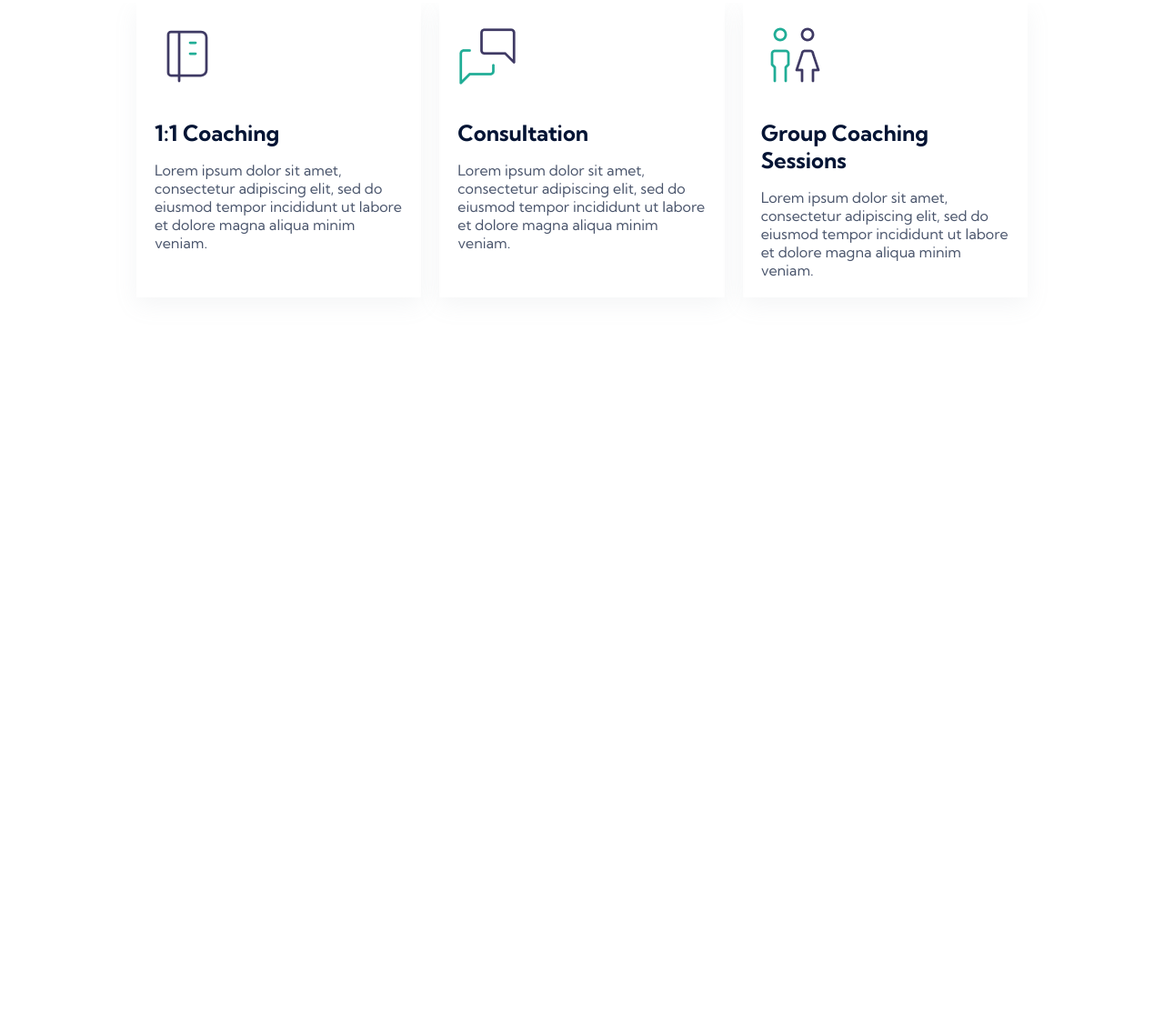
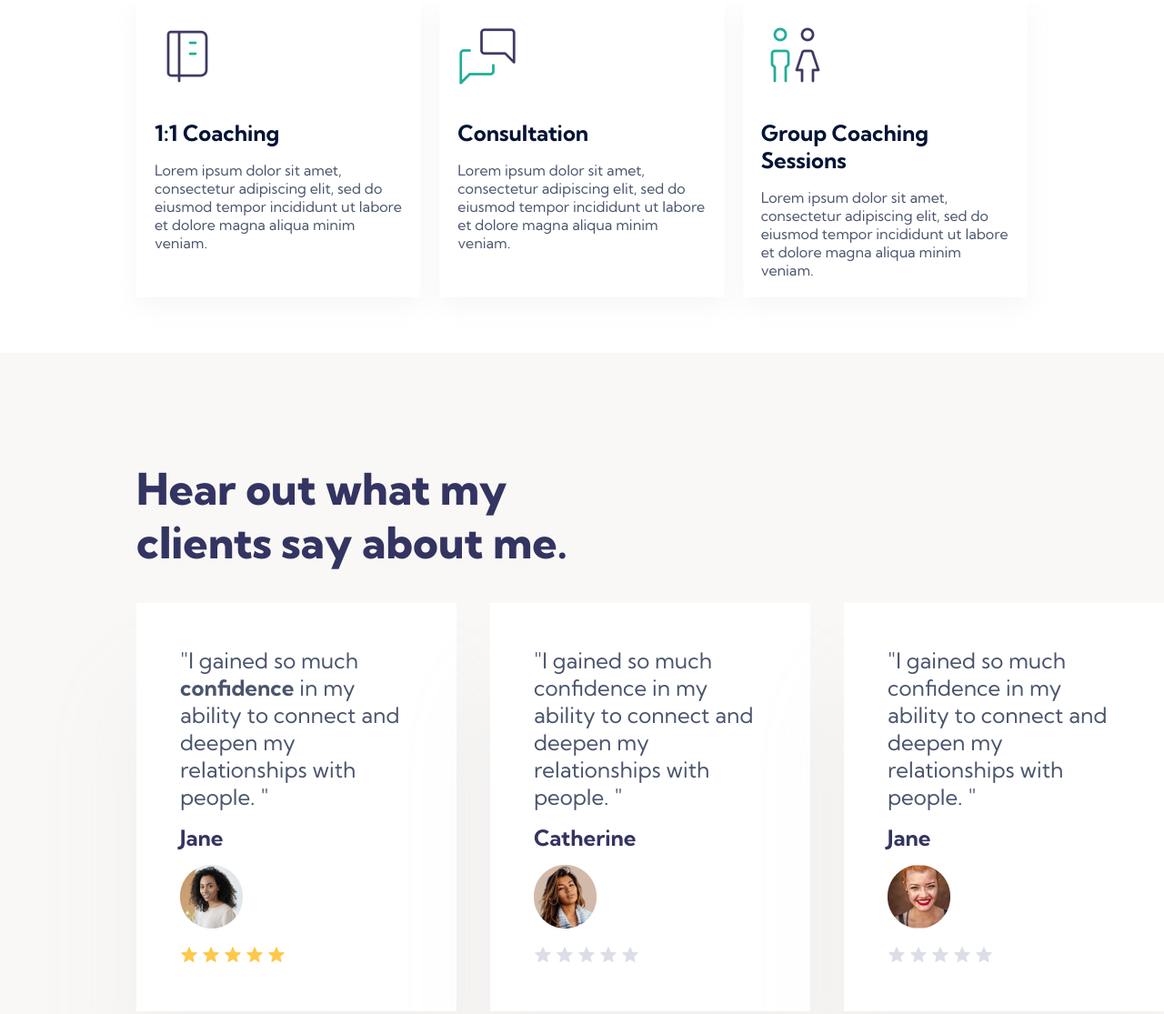
Before and after one commit to AbuRaihan1/Qtec-job-task, a plain HTML site: page index.html in a window 1280 px wide. Shown: the part 1176-2291 px from the top of the page at 91% size. Before the commit the page ends 1564 px from the top, so only its background shows below. Drawn offline with Linux system fonts and the light colour scheme.

Commit message:
testimonial added

```diff
--- a/css/responsive.css
+++ b/css/responsive.css
@@ -73,9 +73,17 @@
   }
 
   /* coaching consultation start  */
-
   .coaching-consultation {
     padding: 0 70px;
+  }
+
+  /* testimonial start  */
+
+  .testimonial {
+    padding-left: 70px;
+  }
+  .testimonial-clients {
+    grid-template-columns: 1fr 1fr;
   }
 }
 
@@ -107,6 +115,11 @@
     grid-template-columns: 1fr 1fr;
     padding: 0 20px;
   }
+
+  /* testimonial start */
+  .testimonial {
+    padding-left: 20px;
+  }
 }
 
 @media screen and (max-width: 768px) {
@@ -131,6 +144,12 @@
   /* .coaching-consultation {
     grid-template-columns: 1fr;
   } */
+
+  /* testimonial  */
+
+  .testimonial-clients {
+    grid-template-columns: 1fr;
+  }
 }
 
 @media screen and (max-width: 576px) {
@@ -141,7 +160,6 @@
   /* coaching consultation start  */
   .coaching-consultation {
     grid-template-columns: 1fr;
-
   }
 
   .common-class-coaching-consultation {
--- a/css/style.css
+++ b/css/style.css
@@ -292,3 +292,59 @@
   margin-top: 16px;
 }
 /* coaching consultation group coaching end  */
+
+/* testimonial start  */
+.testimonial {
+  background: #faf8f6;
+  padding-top: 120px;
+  padding-bottom: 219px;
+  padding-left: 150px;
+}
+
+.testimonial-heading h2 {
+  color: #333461;
+  font-family: "Kumbh Sans";
+  font-size: 48px;
+  font-style: normal;
+  font-weight: 800;
+}
+
+.testimonial-clients {
+  display: grid;
+  grid-template-columns: 1fr 1fr 1fr;
+  margin-top: 37px;
+  grid-gap: 37px;
+}
+
+.testimonial-clients-content {
+  padding: 48px;
+  background: white;
+  box-shadow: 0px 96px 96px 0px rgba(177, 186, 200, 0.12);
+}
+
+.testimonial-clients-content p {
+  color: #4a556c;
+  font-family: "Kumbh Sans";
+  font-size: 24px;
+  font-style: normal;
+  font-weight: 400;
+}
+
+.testimonial-clients-content h3 {
+  color: #333461;
+  font-family: "Kumbh Sans";
+  font-size: 24px;
+  font-style: normal;
+  font-weight: 700;
+  margin-top: 15px;
+}
+
+.testimonial-clients-content > img {
+  margin-top: 15px;
+}
+
+.ratings {
+  margin-top: 15px;
+}
+
+/* testimonial end  */
--- a/index.html
+++ b/index.html
@@ -140,6 +140,69 @@
       </section>
 
       <!-- coaching consultation group coaching session end  -->
+
+      <!-- client review section start  -->
+
+      <section class="testimonial">
+        <div class="testimonial-heading">
+          <h2>
+            Hear out what my <br />
+            clients say about me.
+          </h2>
+        </div>
+
+        <div class="testimonial-clients">
+          <div class="testimonial-clients-content">
+            <p>
+              "I gained so much <b>confidence</b> in my ability to connect and
+              deepen my relationships with people. "
+            </p>
+            <h3>Jane</h3>
+            <img src="images/client.png" alt="client" />
+            <div class="ratings">
+              <img src="images/yello-star.svg" alt="" />
+              <img src="images/yello-star.svg" alt="" />
+              <img src="images/yello-star.svg" alt="" />
+              <img src="images/yello-star.svg" alt="" />
+              <img src="images/yello-star.svg" alt="" />
+            </div>
+          </div>
+
+          <div class="testimonial-clients-content">
+            <p>
+              "I gained so much confidence in my ability to connect and deepen
+              my relationships with people. "
+            </p>
+            <h3>Catherine</h3>
+            <img src="images/client2.png" alt="client" />
+            <div class="ratings">
+              <img src="images/gra-star.svg" alt="" />
+              <img src="images/gra-star.svg" alt="" />
+              <img src="images/gra-star.svg" alt="" />
+              <img src="images/gra-star.svg" alt="" />
+              <img src="images/gra-star.svg" alt="" />
+            </div>
+          </div>
+
+          <div class="testimonial-clients-content">
+            <p>
+              "I gained so much confidence in my ability to connect and deepen
+              my relationships with people. "
+            </p>
+            <h3>Jane</h3>
+            <img src="images/client3.png" alt="client" />
+            <div class="ratings">
+              <img src="images/gra-star.svg" alt="" />
+              <img src="images/gra-star.svg" alt="" />
+              <img src="images/gra-star.svg" alt="" />
+              <img src="images/gra-star.svg" alt="" />
+              <img src="images/gra-star.svg" alt="" />
+            </div>
+          </div>
+        </div>
+      </section>
+
+      <!-- client review section end  -->
     </main>
 
     <!-- js file  -->
--- a/js/main.js
+++ b/js/main.js
@@ -1,3 +1,4 @@
+// navbar close and openting code
 const navIcon = document.querySelector(".nav-icon");
 const closeIcon = document.querySelector(".close-icon");
 navIcon.addEventListener("click", function () {
```
Also changed, not shown: images/client.png (added), images/client2.png (added), images/client3.png (added), images/gra-star.svg (added), images/yello-star.svg (added).
